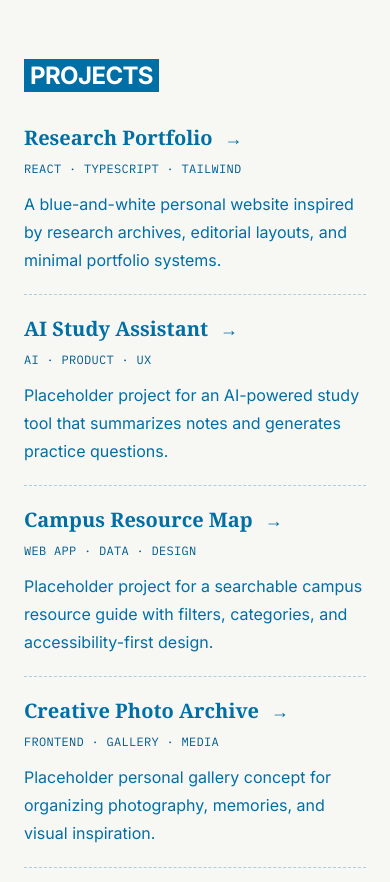
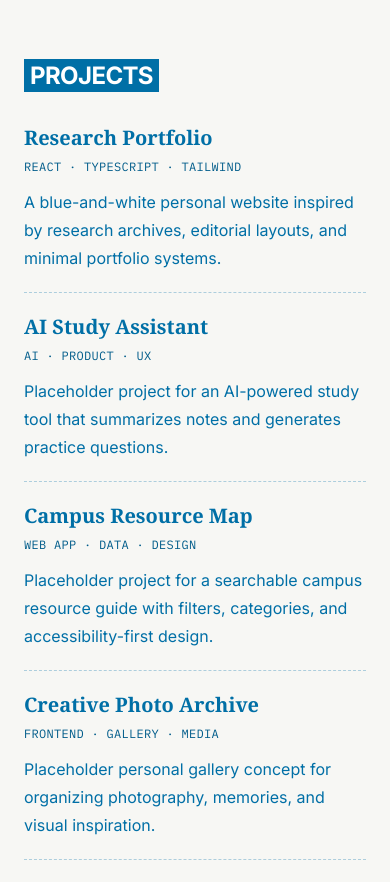
Before and after one commit to build4me2/Portfolio-Manisha, a React (Vite) app: page / in a window 390 px wide. Shown: the part 1100-1982 px from the top of the page. Built offline with nearby package versions, Linux system fonts and the light colour scheme.

Commit message:
Render linkless project titles as plain text

```diff
--- a/src/components/ProjectCard.tsx
+++ b/src/components/ProjectCard.tsx
@@ -6,12 +6,22 @@ type ProjectCardProps = {
 };
 
 export function ProjectCard({ title, href, description, meta }: ProjectCardProps) {
+  const hasLink = href !== '' && href !== '#';
   return (
     <article className="group border-b border-dashed border-ink/30 py-5 first:pt-0">
-      <a href={href} className="inline-flex items-baseline gap-3 font-display text-xl font-bold text-ink transition hover:text-inkDark md:text-2xl">
-        {title}
-        <span className="font-body text-lg transition group-hover:translate-x-1">→</span>
-      </a>
+      {hasLink ? (
+        <a
+          href={href}
+          target={href.startsWith('http') ? '_blank' : undefined}
+          rel={href.startsWith('http') ? 'noopener noreferrer' : undefined}
+          className="inline-flex items-baseline gap-3 font-display text-xl font-bold text-ink transition hover:text-inkDark md:text-2xl"
+        >
+          {title}
+          <span aria-hidden="true" className="font-body text-lg transition group-hover:translate-x-1">→</span>
+        </a>
+      ) : (
+        <span className="font-display text-xl font-bold text-ink md:text-2xl">{title}</span>
+      )}
       <p className="mt-2 font-mono text-xs uppercase tracking-wide text-inkDark md:text-sm">{meta}</p>
       <p className="mt-3 max-w-2xl font-body text-base leading-7 text-ink md:text-lg md:leading-8">{description}</p>
     </article>
```
